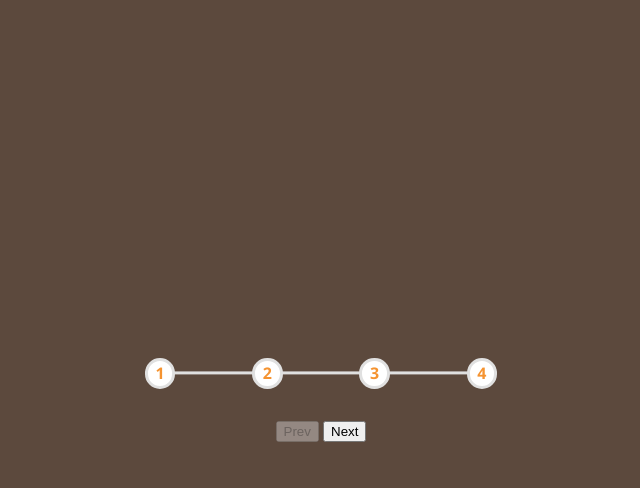
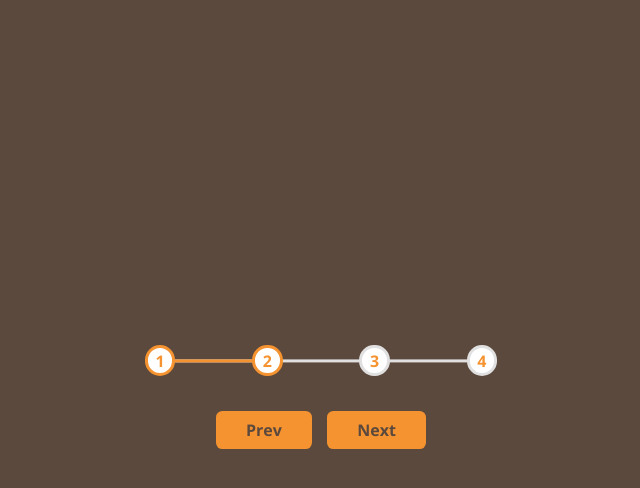
Before and after one commit to vanpixxer/progress_steps, a plain HTML site: page index.html in a window 1280 px wide. Both pictures are taken after a click on the button "Next". Shown: the whole page, without its empty margins (319-959 px from the left). Drawn offline with nearby package versions, Linux system fonts and the light colour scheme.

Commit message:
Added interactivy with JS and finished project

```diff
--- a/script.js
+++ b/script.js
@@ -0,0 +1,46 @@
+const progress = document.getElementById('progress')
+const prev = document.getElementById('prev')
+const next = document.getElementById('next')
+const circles = document.querySelectorAll('.circle')
+
+let currentActive = 1
+
+next.addEventListener('click', () => {
+    currentActive++
+
+    if(currentActive > circles.length) {
+        currentActive = circles.length
+    }
+    update()
+})
+
+prev.addEventListener('click', () => {
+    currentActive--
+
+    if(currentActive < 1) {
+        currentActive = 1
+    }
+    update()
+})
+
+function update() {
+    circles.forEach((circle, index) => {
+        if(index < currentActive) {
+            circle.classList.add('active')
+        }else {
+            circle.classList.remove('active')
+        }
+    })
+    const actives = document.querySelectorAll('.active')
+
+    progress.style.width = (actives.length - 1) / (circles.length - 1) * 100 + '%'
+
+    if(currentActive === 1) {
+        prev.disabled = true
+    } else if (currentActive === circles.length) {
+        next.disabled = true
+    } else {
+        prev.disabled = false
+        next.disabled = false
+    }
+}
--- a/styles.css
+++ b/styles.css
@@ -2,6 +2,11 @@
 
 * {
   box-sizing: border-box;
+}
+
+:root {
+  --line-border-fill: #f59330;
+  --line-border-empty: #e0e0e0;
 }
 
 body {
@@ -33,7 +38,7 @@ body {
 }
 
 .progress-container::before {
-  background-color: #e0e0e0;
+  background-color: var(--line-border-empty);
   content: '';
   /* position absolute within the progress container */
   position: absolute;
@@ -49,7 +54,7 @@ body {
 
 /* create the orange line that shows the progress of the transaction */
 .progress {
-  background-color: #f59330;
+  background-color: var(--line-border-fill);
   /* position absolute within the progress container */
   position: absolute;
   top: 50%;
@@ -73,5 +78,36 @@ body {
   display: flex;
   align-items: center;
   justify-content: center;
-  border: 3px solid #e0e0e0;
+  border: 3px solid var(--line-border-empty);
+  transition: 0.4s ease;
 }
+
+.circle.active {
+  border-color: var(--line-border-fill);
+}
+
+.btn {
+  background-color: var(--line-border-fill);
+  color: #5c493d;
+  font-weight: 700;
+  font-size: 1rem;
+  border: 0;
+  border-radius: 0.4rem;
+  cursor: pointer;
+  font-family: inherit;
+  padding: 0.5rem 1.9rem;
+  margin: 0.33rem;
+}
+
+.btn:active {
+  transform: scale(0.95);
+}
+
+.btn:focus {
+  outline: 0;
+}
+
+.btn:disabled {
+  background-color: var(--line-border-empty);
+  cursor: not-allowed;
+}
```
